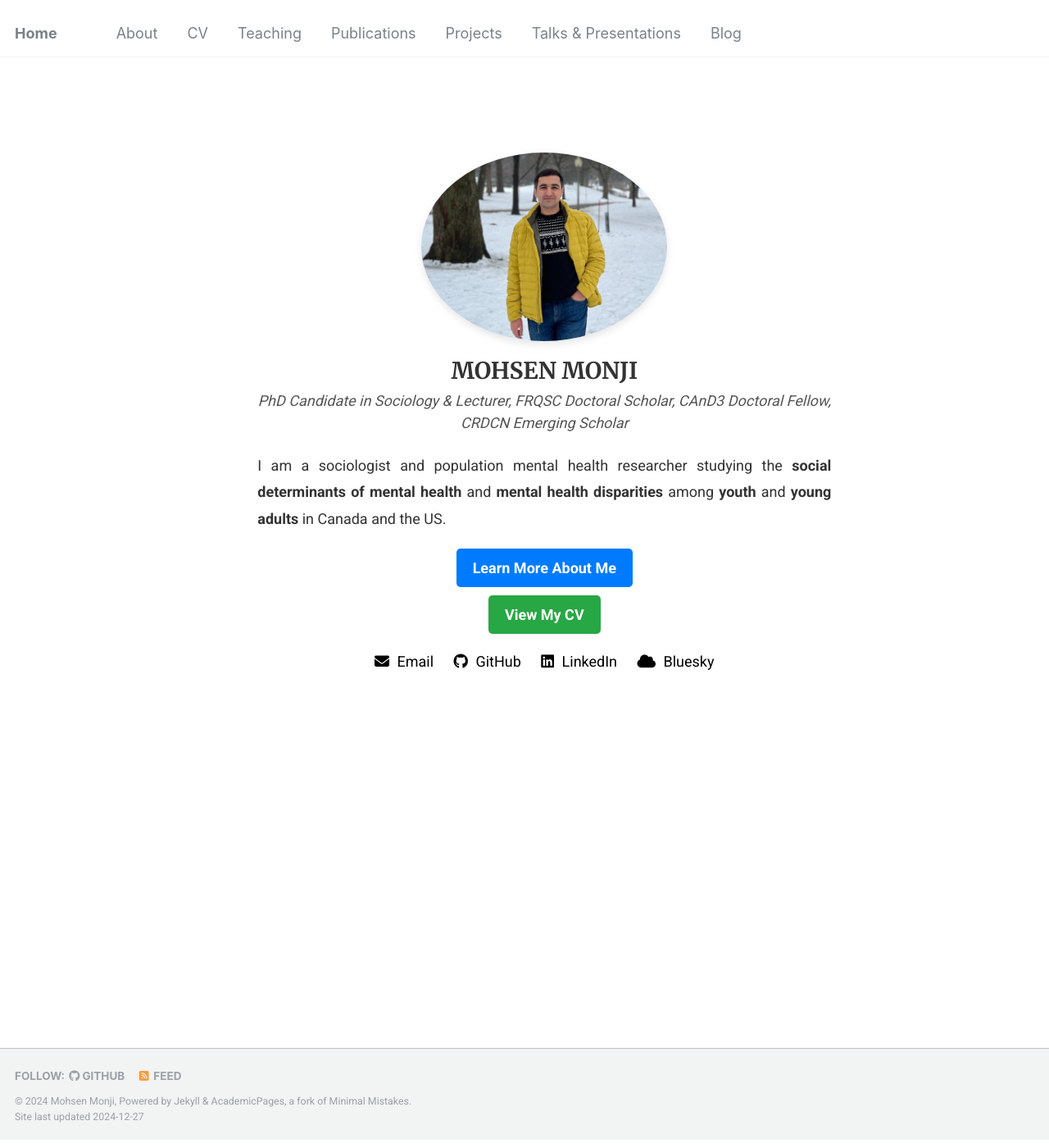
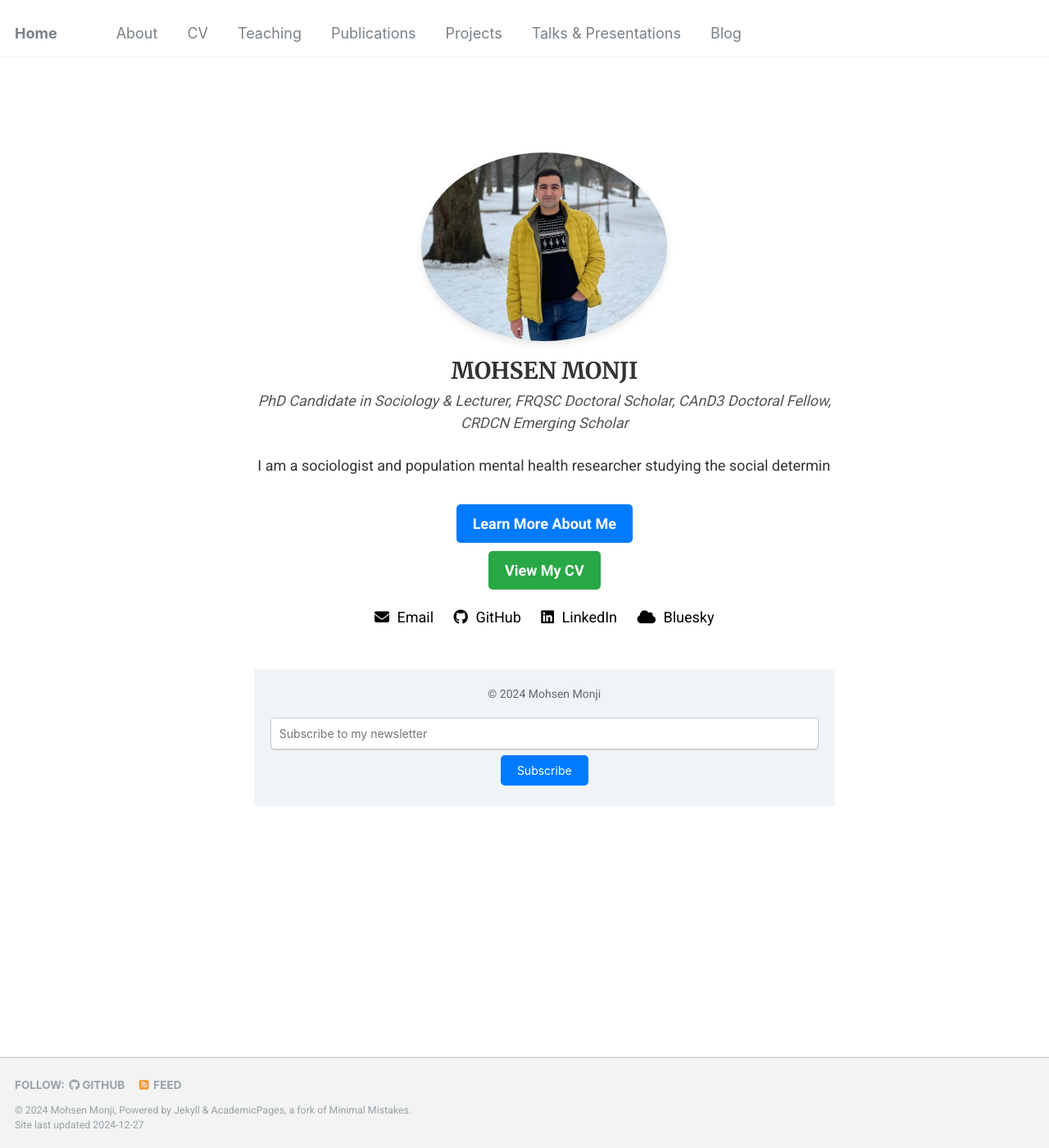
Before and after one commit to Mohsnmonji/mohsnmonji.github.io, a Jekyll site: the page built from _pages/front.md, in a window 1280 px wide and 1400 px high, scrolled down 11 px. Shown: the whole window at 82% size. Built offline with Jekyll 4.4.1, drawn with Linux system fonts in a browser that asks for light colours.

Commit message:
Update front.md

```diff
--- a/_pages/front.md
+++ b/_pages/front.md
@@ -6,6 +6,40 @@ description: "Sociologist and Population Mental Health Researcher"
 author_profile: false
 hide_avatar: true
 ---
+
+<style>
+  /* Style for the word-by-word animation */
+  .animated-text {
+    display: inline-block;
+    overflow: hidden;
+    white-space: nowrap;
+    border-right: 2px solid #007bff;
+    animation: typing 4s steps(40, end), blink 0.5s step-end infinite;
+    font-size: 18px;
+    max-width: 100%; /* Ensure responsive text wrapping */
+  }
+
+  /* Typing animation */
+  @keyframes typing {
+    from {
+      width: 0;
+    }
+    to {
+      width: 100%;
+    }
+  }
+
+  /* Blinking cursor */
+  @keyframes blink {
+    from,
+    to {
+      border-color: transparent;
+    }
+    50% {
+      border-color: #007bff;
+    }
+  }
+</style>
 
 <div style="text-align: center; margin-top: 50px;">
   <!-- Profile Image -->
@@ -19,12 +53,12 @@ hide_avatar: true
     PhD Candidate in Sociology & Lecturer, FRQSC Doctoral Scholar, CAnD3 Doctoral Fellow, CRDCN Emerging Scholar
   </p>
 
- <!-- Description -->
-<p style="font-size: 18px; max-width: 700px; margin: 0 auto; color: #333; text-align: justify; line-height: 1.8;">
-  I am a sociologist and population mental health researcher studying the <strong>social determinants of mental health</strong> and
-  <strong>mental health disparities</strong> among <strong>youth</strong> and <strong>young adults</strong> in Canada and the US.
-</p>
-
+  <!-- Animated Description -->
+  <p style="max-width: 700px; margin: 0 auto; color: #333; text-align: justify; line-height: 1.8;">
+    <span class="animated-text">
+      I am a sociologist and population mental health researcher studying the social determinants of mental health and mental health disparities among youth and young adults in Canada and the US.
+    </span>
+  </p>
 
   <!-- Buttons -->
   <div style="margin-top: 20px;">
@@ -48,3 +82,11 @@ hide_avatar: true
     </a>
   </p>
 </div>
+
+<footer style="margin-top: 50px; text-align: center; padding: 20px; background: #f0f4f8;">
+  <p style="font-size: 14px; color: #666;">© 2024 Mohsen Monji</p>
+  <form style="margin-top: 15px;">
+    <input type="email" placeholder="Subscribe to my newsletter" style="padding: 10px; font-size: 14px; border: 1px solid #ccc; border-radius: 5px;">
+    <button style="padding: 10px 20px; font-size: 14px; background-color: #007BFF; color: white; border: none; border-radius: 5px;">Subscribe</button>
+  </form>
+</footer>
```
